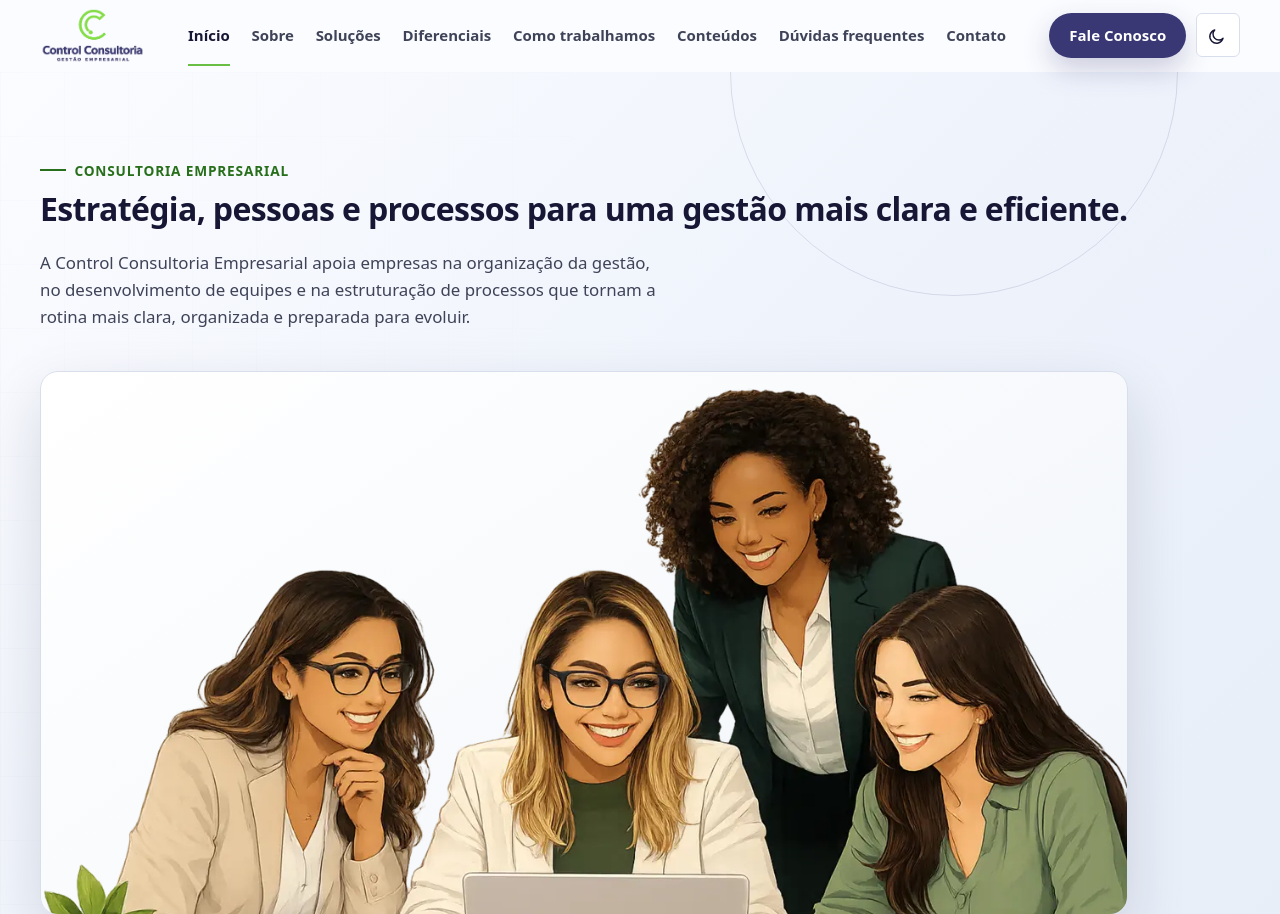
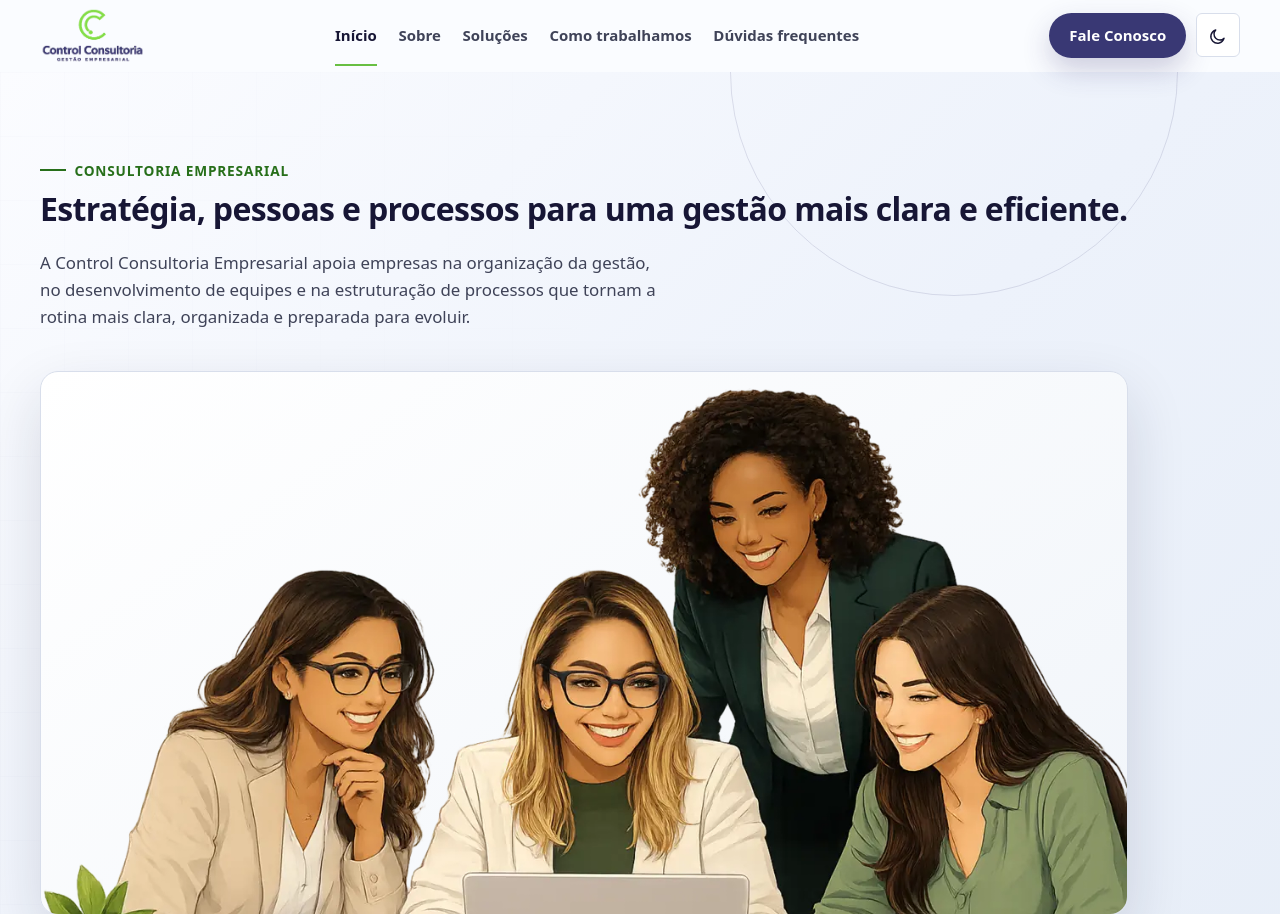
Before and after one commit to giselleandrade1/control-consultoria-website, a website: page index.html in a window 1280 px wide. Shown: the top 914 px of the page. Drawn offline with Linux system fonts and the light colour scheme.

Commit message:
chore: simplify primary navigation

```diff
--- a/index.html
+++ b/index.html
@@ -83,11 +83,8 @@
         <a href="#inicio">Início</a>
         <a href="#sobre">Sobre</a>
         <a href="#solucoes">Soluções</a>
-        <a href="#diferenciais">Diferenciais</a>
         <a href="#como-trabalhamos">Como trabalhamos</a>
-        <a href="#conteudos">Conteúdos</a>
         <a href="#duvidas-frequentes">Dúvidas frequentes</a>
-        <a href="#contato">Contato</a>
       </nav>
 
       <div class="header-actions">
@@ -121,8 +118,7 @@
       </div>
       <nav class="mobile-nav" aria-label="Navegação mobile">
         <a href="#inicio">Início</a><a href="#sobre">Sobre</a><a href="#solucoes">Soluções</a>
-        <a href="#diferenciais">Diferenciais</a><a href="#como-trabalhamos">Como trabalhamos</a>
-        <a href="#conteudos">Conteúdos</a><a href="#duvidas-frequentes">Dúvidas frequentes</a><a href="#contato">Contato</a>
+        <a href="#como-trabalhamos">Como trabalhamos</a><a href="#duvidas-frequentes">Dúvidas frequentes</a>
       </nav>
       <a class="button button-primary" href="#contato">Fale Conosco</a>
       <a class="mobile-whatsapp" href="https://wa.me/5511961371183" target="_blank" rel="noopener noreferrer"
```
